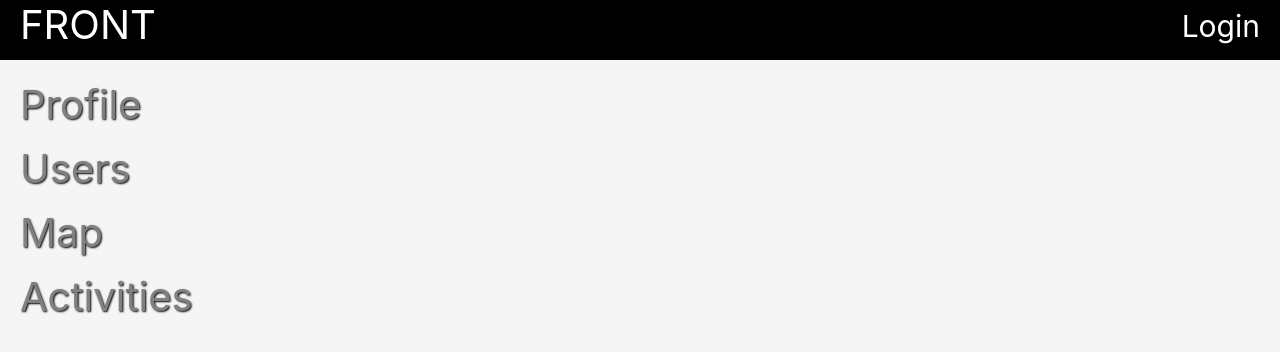
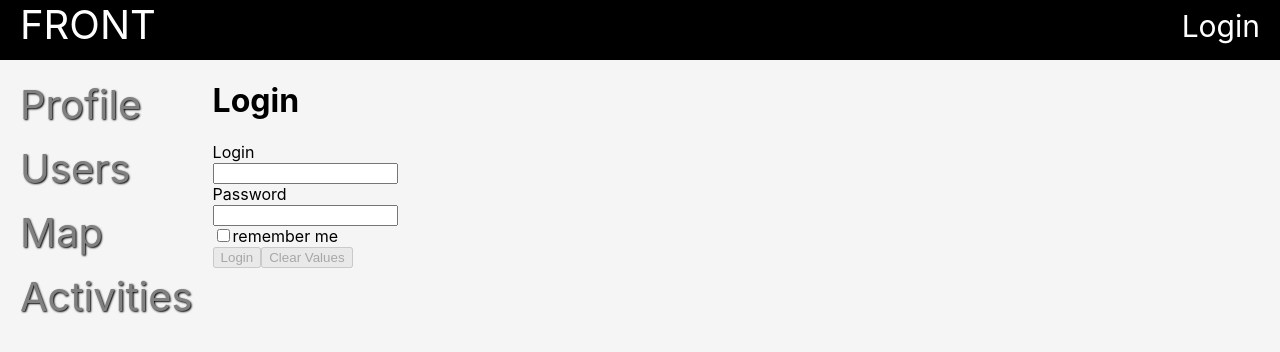
Before and after one commit to HOC3H6COONa/Front, a React (Create React App) app in the folder front/: page /login in a window 1280 px wide. Shown: the top 352 px of the page. Built offline with nearby package versions, Linux system fonts and the light colour scheme; no server answers.

Commit message:
Login form

```diff
--- a/front/src/App.js
+++ b/front/src/App.js
@@ -1,6 +1,6 @@
 import React from 'react'
 import './App.css';
-import {BrowserRouter, Route,Routes} from "react-router-dom";
+import {BrowserRouter, Route, Routes } from "react-router-dom";
 import Map from "./Components/Map/Map";
 import Nav from "./Components/Nav/Nav";
 import EditProfileContainer from "./Components/Profile/EditProfile/EditProfileContainer";
@@ -8,6 +8,7 @@ import ActivitiesContainer from "./Components/Activities/ActivitiesContainer";
 import ProfileContainer from "./Components/Profile/ProfileContainer";
 import HeaderContainer from "./Components/Header/HeaderContainer";
 import UsersContainer from "./Components/Users/UsersContainer";
+import Login from "./Components/Login/Login";
 
 
 function App(props) {
@@ -23,6 +24,7 @@ function App(props) {
                 <Route path="/Activities" element ={<ActivitiesContainer/>}/>
                 <Route path="/Users" element={<UsersContainer/>}/>
                 <Route path="/EditProfile" element={<EditProfileContainer/>}/>
+                <Route path="/login" element={<Login/>}/>
             </Routes>
           </div>
         </div>
--- a/front/src/Components/Header/HeaderContainer.jsx
+++ b/front/src/Components/Header/HeaderContainer.jsx
@@ -4,7 +4,6 @@ import {connect} from "react-redux";
 import axios from "axios";
 import {setAuthUserData} from "../../Redux/auth-reducer";
 import {AuthApi} from "../../api/authapi";
-
 
 
 
--- /dev/null
+++ b/front/src/Components/Login/Login.jsx
@@ -0,0 +1,69 @@
+import React from "react";
+import { Form, Field } from 'react-final-form'
+import {formHelpers} from "../../utilits/validators/validators";
+import Input from "../../utilits/FormControl/FormControl";
+
+
+const Login = (props) =>{
+    return (
+        <div>
+            <h1>Login</h1>
+            <LoginForm/>
+        </div>
+
+    )
+}
+const abcfunc =(values)=>{
+    debugger;
+    console.log(values)
+
+}
+
+const LoginForm = (props) => {
+    return (
+        <Form
+            initialValues={{
+                Login: '',
+                Password: '',
+                rememberMe: false
+            }}
+            onSubmit={values => {
+                abcfunc(values);
+
+            }}
+            validate={values => {
+                // do validation here, and return errors object
+            }}
+
+            render = {({handleSubmit, pristine, form, submitting,invalid}) => (
+                <form onSubmit={handleSubmit}>
+                    <div>
+                        <label>Login</label>
+                        <div>
+                            <Field name={"Login"}
+                                   autocomplete={"off"} component={Input} type={"text"}
+                                   validate={formHelpers.composeValidators(
+                                       formHelpers.required,
+                                       formHelpers.emailValidation)}/>
+                        </div>
+                    </div>
+                    <div>
+                        <label>Password</label>
+                        <div>
+                            <Field name={"Password"}  autocomplete={"off"} component={Input} type={"text"} validate={formHelpers.required}/>
+                        </div>
+                    </div>
+                    <div>
+                        <Field name={"rememberMe"} component={"input"} type={"checkbox"}/>remember me
+                    </div>
+                    <div>
+                        <button type="Submit" disabled={submitting || invalid }> Login </button>
+                        <button type="button" disabled={pristine || submitting} onClick={form.reset}>Clear Values</button>
+                    </div>
+                </form>
+            )}
+        ></Form>
+    )
+}
+
+export default Login;
--- a/front/src/Components/Profile/ProfileContainer.jsx
+++ b/front/src/Components/Profile/ProfileContainer.jsx
@@ -11,6 +11,7 @@ class ProfileContainer extends React.Component {
     componentDidMount() {
         let userId = this.props.router.params.userId;
         this.props.getProfile(userId);
+
     }
 
     render(){
--- a/front/src/Redux/ReduxStore.js
+++ b/front/src/Redux/ReduxStore.js
@@ -7,13 +7,15 @@ import {UsersReducer} from "./users-reducer";
 import authReducer from "./auth-reducer";
 import thunkMiddleware from "redux-thunk";
 
+
 let reducers = combineReducers({
     profilePage: profileReducer,
     mapPage: mapReducer,
     activitiesPage: activitiesReducer,
     profileEdit: profileEditReducer,
     usersPage: UsersReducer,
-    auth: authReducer
+    auth: authReducer,
+
 });
 
 
--- a/front/src/Redux/profile-reducer.js
+++ b/front/src/Redux/profile-reducer.js
@@ -1,5 +1,6 @@
 /*import {initialState} from './profilecEditReducer'*/
 import {ProfileApi} from "../api/profileapi";
+
 
 const SET_PROFILE = 'SET_PROFILE'
 
--- a/front/src/api/authapi.js
+++ b/front/src/api/authapi.js
@@ -4,6 +4,7 @@ const instance = axios.create({
     withCredentials: true,
     baseURL: `https://social-network.samuraijs.com/api/1.0/`,
 });
+
 
 export const AuthApi = {
     getAuth(){
--- /dev/null
+++ b/front/src/utilits/FormControl/FormControl.js
@@ -0,0 +1,13 @@
+import React from "react";
+import classes from "./FormControl.module.css"
+
+export default function Input({ input, meta, ...props }) {
+    const hasError = meta.error && meta.touched;
+    return (
+        <div >
+            <input className={` ${classes.formControl}  ${hasError ? classes.error : ""}`}
+                   {...input} {...props} />
+            {hasError && <span className={classes.errorSpan}>{meta.error}</span>}
+        </div>
+    );
+}
--- /dev/null
+++ b/front/src/utilits/FormControl/FormControl.module.css
@@ -0,0 +1,13 @@
+
+.formControl{
+
+}
+
+.error
+{
+    border: solid red 2px;
+}
+.errorSpan{
+    color: red;
+    padding-left: 10px;
+}
--- /dev/null
+++ b/front/src/utilits/validators/validators.js
@@ -0,0 +1,23 @@
+export const formHelpers = {
+    composeValidators:
+        (...validators) =>
+            (value) =>
+                validators.reduce(
+                    (error, validator) => error || validator(value),
+                    undefined
+                ),
+
+    maxLength: (maxValue) => (text) =>
+        text.length > maxValue ? `Max length is ${maxValue}` : undefined,
+
+    minLength: (minValue) => (text) =>
+        text.length < minValue ? `Min length is ${minValue}` :undefined,
+
+    required: (value) => (value ? undefined : "Field is required!"),
+
+    emailValidation(email) {
+        const regEmail =
+            /^(|(([A-Za-z0-9]+_+)|([A-Za-z0-9]+\-+)|([A-Za-z0-9]+\.+)|([A-Za-z0-9]+\++))*[A-Za-z0-9]+@((\w+\-+)|(\w+\.))*\w{1,63}\.[a-zA-Z]{2,6})$/;
+        return email.match(regEmail) ? undefined : "The email is invalid";
+    },
+};
```
Also changed, not shown: front/src/Components/Login/Login.module.css (added).
